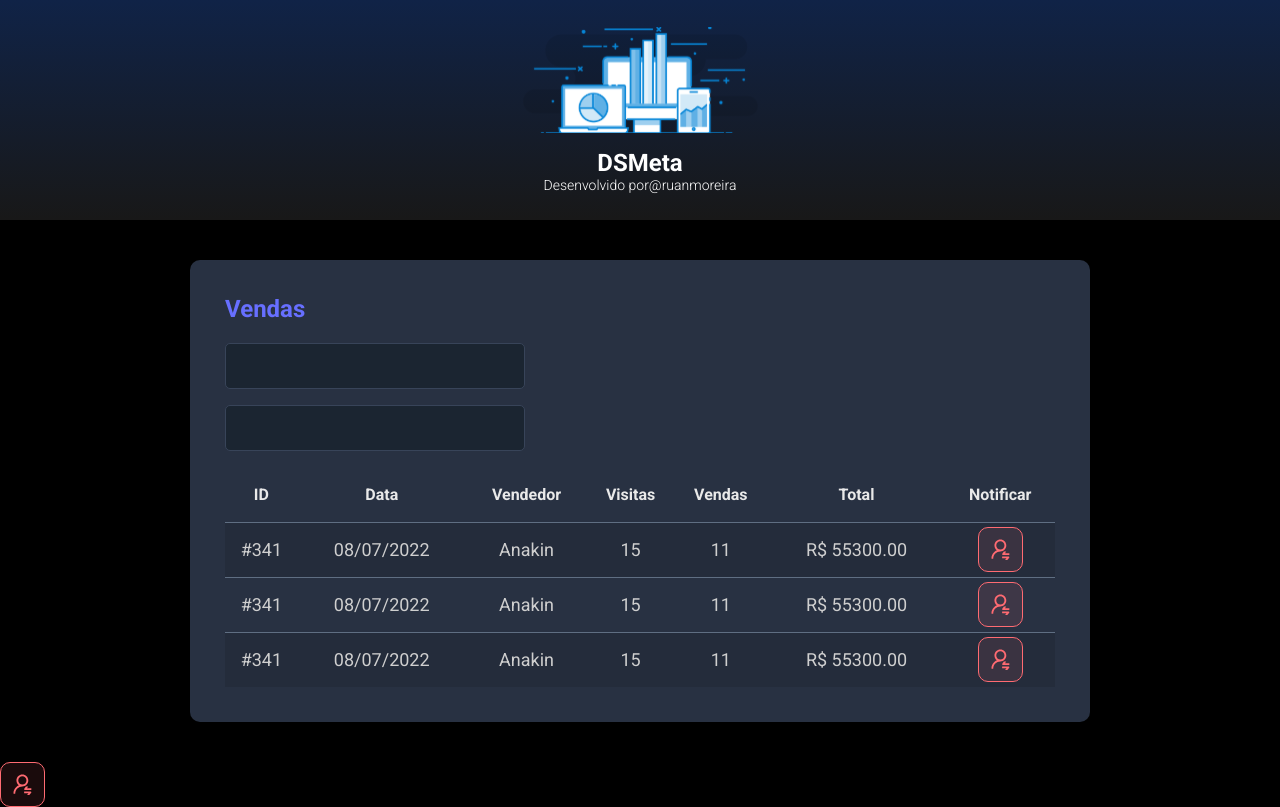
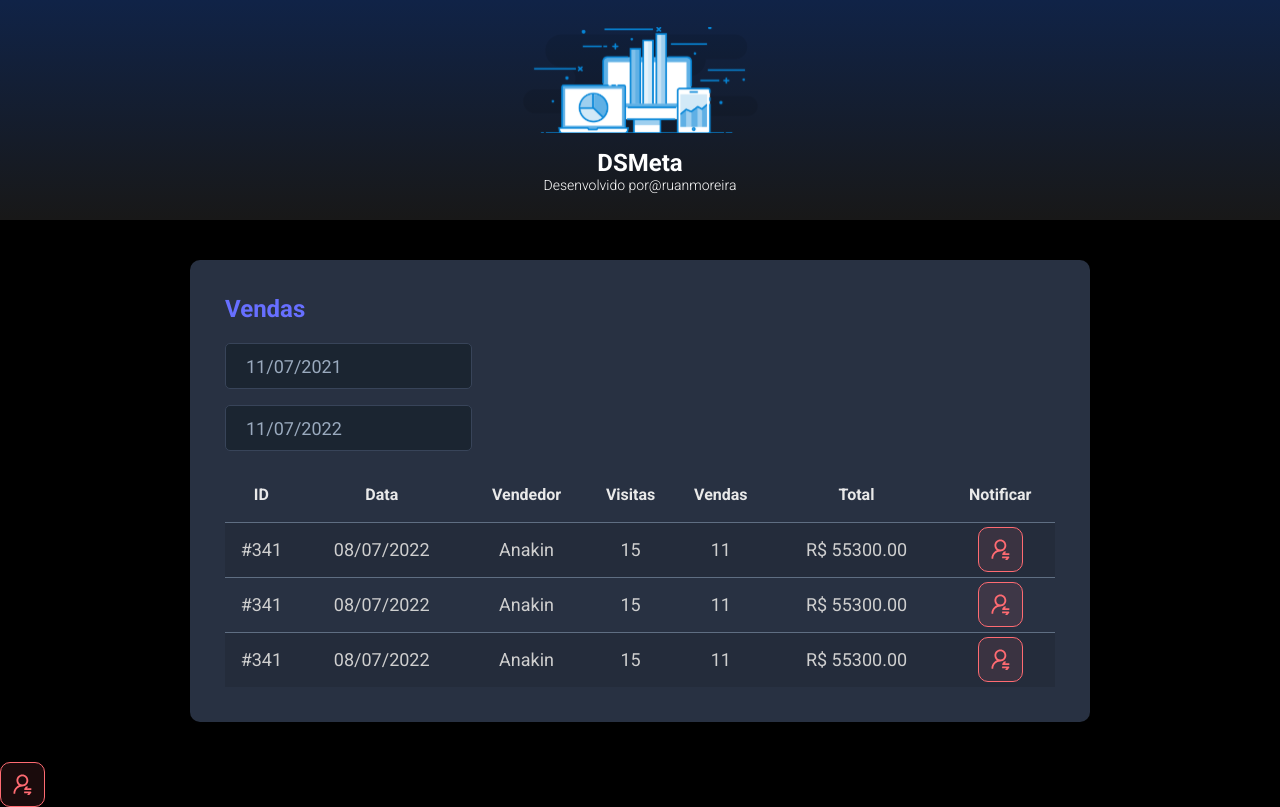
Before and after one commit to ruanmoreira/meta, a React (Vite) app in the folder frontend/: page / in a window 1280 px wide. Built offline with nearby package versions, Linux system fonts and the light colour scheme.

Commit message:
useState

```diff
--- a/frontend/package.json
+++ b/frontend/package.json
@@ -8,7 +8,9 @@
     "preview": "vite preview"
   },
   "dependencies": {
+    "@types/react-datepicker": "4.4.2",
     "react": "^18.0.0",
+    "react-datepicker": "4.8.0",
     "react-dom": "^18.0.0"
   },
   "devDependencies": {
--- a/frontend/src/components/Header/index.tsx
+++ b/frontend/src/components/Header/index.tsx
@@ -1,5 +1,5 @@
-import logo from '../../assets/img/logo.svg'
-import './style.css'
+import logo from '../../assets/img/logo.svg';
+import './style.css';
 
 function Header() {
     return (
@@ -16,4 +16,4 @@
     )
 }
 
-export default Header
+export default Header;
--- a/frontend/src/components/NotificationButton/index.tsx
+++ b/frontend/src/components/NotificationButton/index.tsx
@@ -1,5 +1,5 @@
-import icon from '../../assets/img/notification-icon.svg'
-import './style.css'
+import icon from '../../assets/img/notification-icon.svg';
+import './style.css';
 
 function NotificationButton() {
     return (
@@ -9,4 +9,4 @@
     )
 }
 
-export default NotificationButton
+export default NotificationButton;
--- a/frontend/src/components/SalesCard/index.tsx
+++ b/frontend/src/components/SalesCard/index.tsx
@@ -1,18 +1,34 @@
-import logo from '../../assets/img/logo.svg'
-import NotificationButton from '../NotificationButton'
-import './style.css'
+import { useState } from "react";
+import DatePicker from "react-datepicker";
+import "react-datepicker/dist/react-datepicker.css";
+import NotificationButton from '../NotificationButton';
+import './style.css';
 
 function SalesCard() {
+    const min = new Date(new Date().setDate(new Date().getDate() - 365));
+    const max = new Date();
+    const [minDate, setMinDate] = useState(min);
+    const [maxDate, setMaxDate] = useState(max);
     return (
         <div className="dsmeta-container">
             <div className="dsmeta-card">
                 <h2 className="dsmeta-sales-title">Vendas</h2>
                 <div>
                     <div className="dsmeta-form-control-container">
-                        <input className="dsmeta-form-control" type="text" />
+                        <DatePicker
+                            selected={minDate}
+                            onChange={(date: Date) => setMinDate(date)}
+                            className="dsmeta-form-control"
+                            dateFormat="dd/MM/yyyy"
+                        />
                     </div>
                     <div className="dsmeta-form-control-container">
-                        <input className="dsmeta-form-control" type="text" />
+                        <DatePicker
+                            selected={maxDate}
+                            onChange={(date: Date) => setMaxDate(date)}
+                            className="dsmeta-form-control"
+                            dateFormat="dd/MM/yyyy"
+                        />
                     </div>
                 </div>
 
@@ -39,7 +55,7 @@
                                 <td>R$ 55300.00</td>
                                 <td>
                                     <div className="dsmeta-red-btn-container">
-                                            <NotificationButton />
+                                        <NotificationButton />
                                     </div>
                                 </td>
                             </tr>
@@ -65,7 +81,7 @@
                                 <td>R$ 55300.00</td>
                                 <td>
                                     <div className="dsmeta-red-btn-container">
-                                    <NotificationButton />
+                                        <NotificationButton />
                                     </div>
                                 </td>
                             </tr>
```
Also changed, not shown: frontend/src/App.tsx (+4 -4 lines), frontend/src/main.tsx (+4 -4 lines), 1 other file (tests, documents, lock files or other folders).
